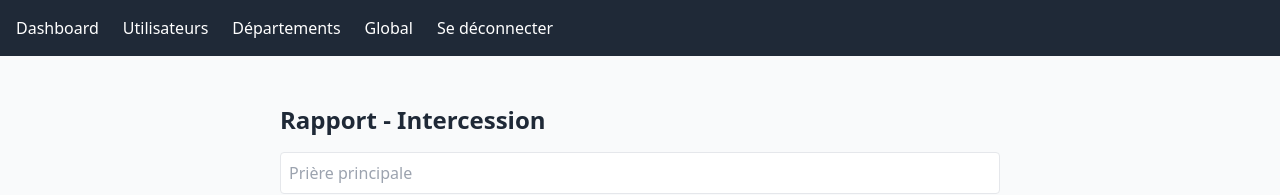
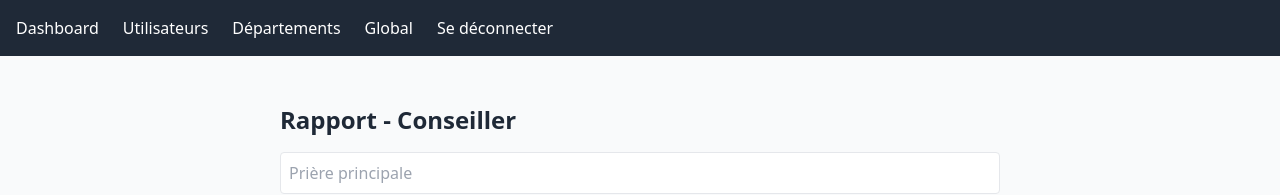
Before and after one commit to allanbavajee/CheminDeGarde, a Next.js app: page /admin/conseiller in a window 1280 px wide. Shown: the top 195 px of the page. Built offline with nearby package versions, Linux system fonts and the light colour scheme.

Commit message:
Update page.tsx

```diff
--- a/app/admin/conseiller/page.tsx
+++ b/app/admin/conseiller/page.tsx
@@ -25,7 +25,7 @@ export default function IntercessionPage() {
 
   return (
     <div className="p-6 max-w-3xl mx-auto">
-      <h1 className="text-2xl font-bold mb-4">Rapport - Intercession</h1>
+      <h1 className="text-2xl font-bold mb-4">Rapport - Conseiller</h1>
 
       <div className="space-y-4">
         <input
```
